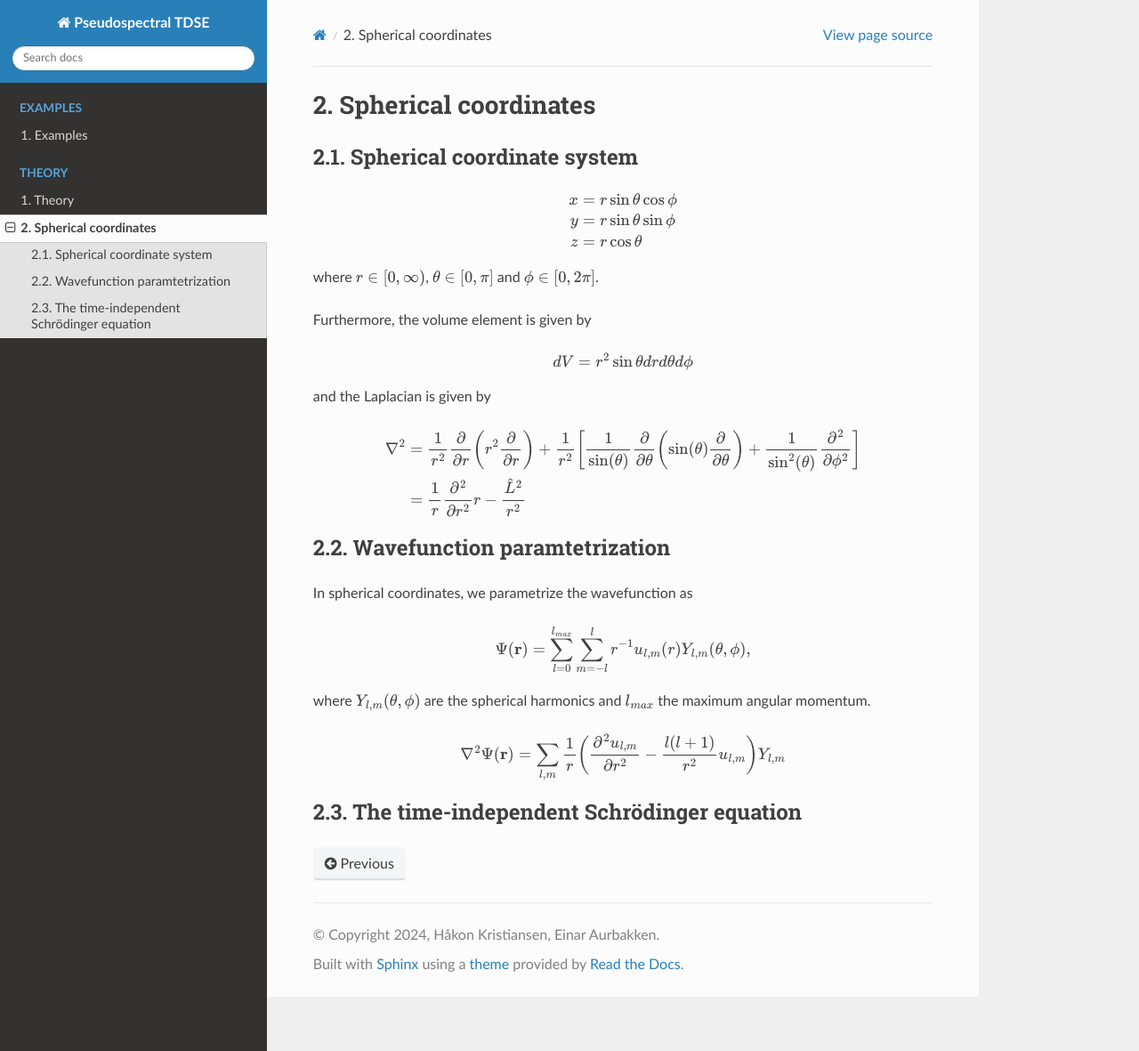
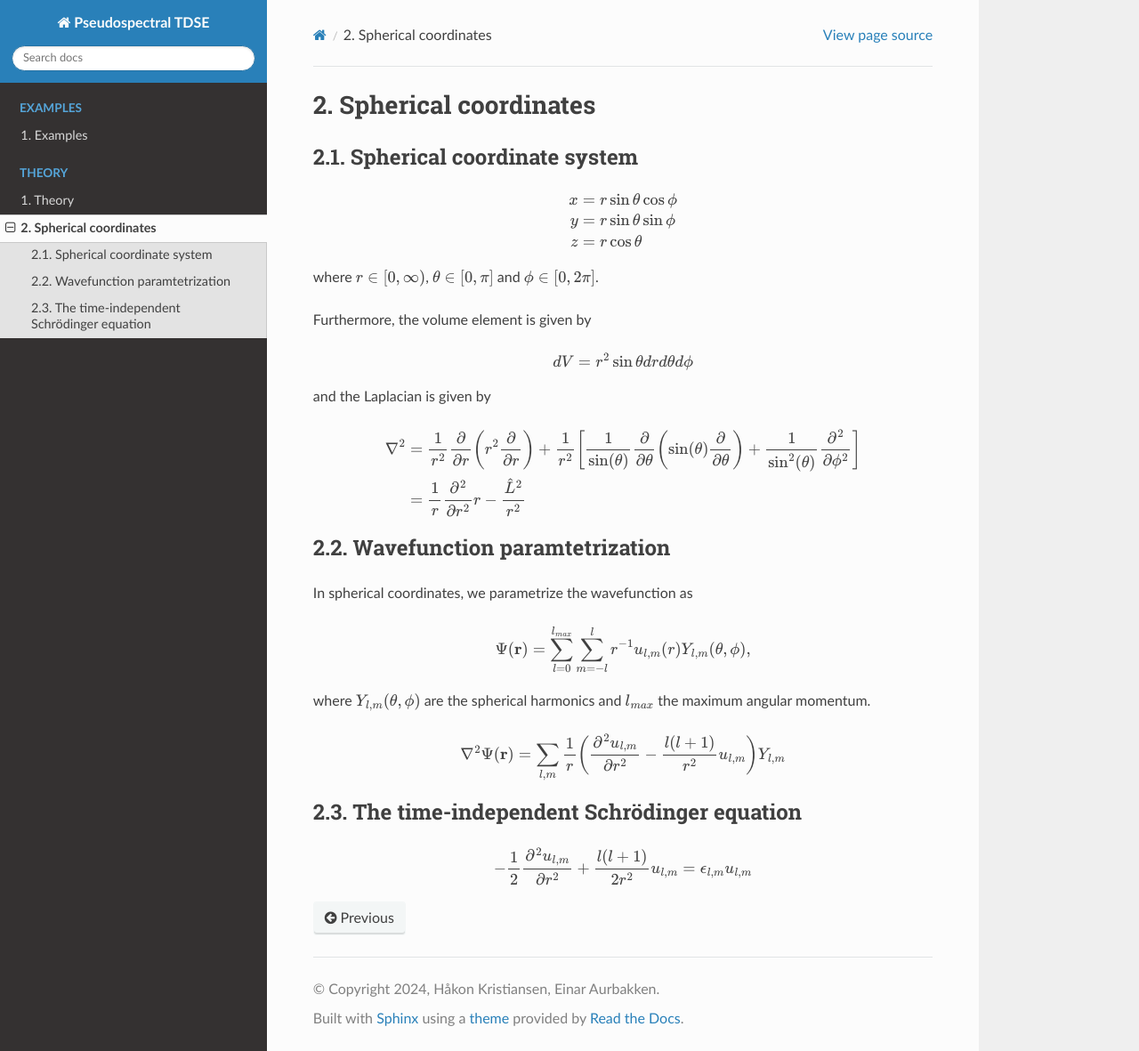
Before and after one commit to HyQD/grid-methods, a Sphinx documentation site: the page built from docs/doc_pages/spherical_coordinates.rst, in a window 1280 px wide and 1181 px high. Shown: the whole window at 89% size. Built offline with Sphinx 7.4.7 and the Read the Docs theme 2.0.0, drawn with Linux system fonts in a browser that asks for light colours.

Commit message:
Add time-independent Schrödinger equation in spherical coordinates.

```diff
--- a/docs/doc_pages/spherical_coordinates.rst
+++ b/docs/doc_pages/spherical_coordinates.rst
@@ -43,3 +43,7 @@ where :math:`Y_{l,m}(\theta, \phi)` are the spherical harmonics and :math:`l_{ma
 
 The time-independent Schrödinger equation
 =========================================
+
+.. math::
+
+    -\frac{1}{2}\frac{\partial^2 u_{l,m}}{\partial r^2}+\frac{l(l+1)}{2 r^2} u_{l,m} = \epsilon_{l,m} u_{l,m}
```
